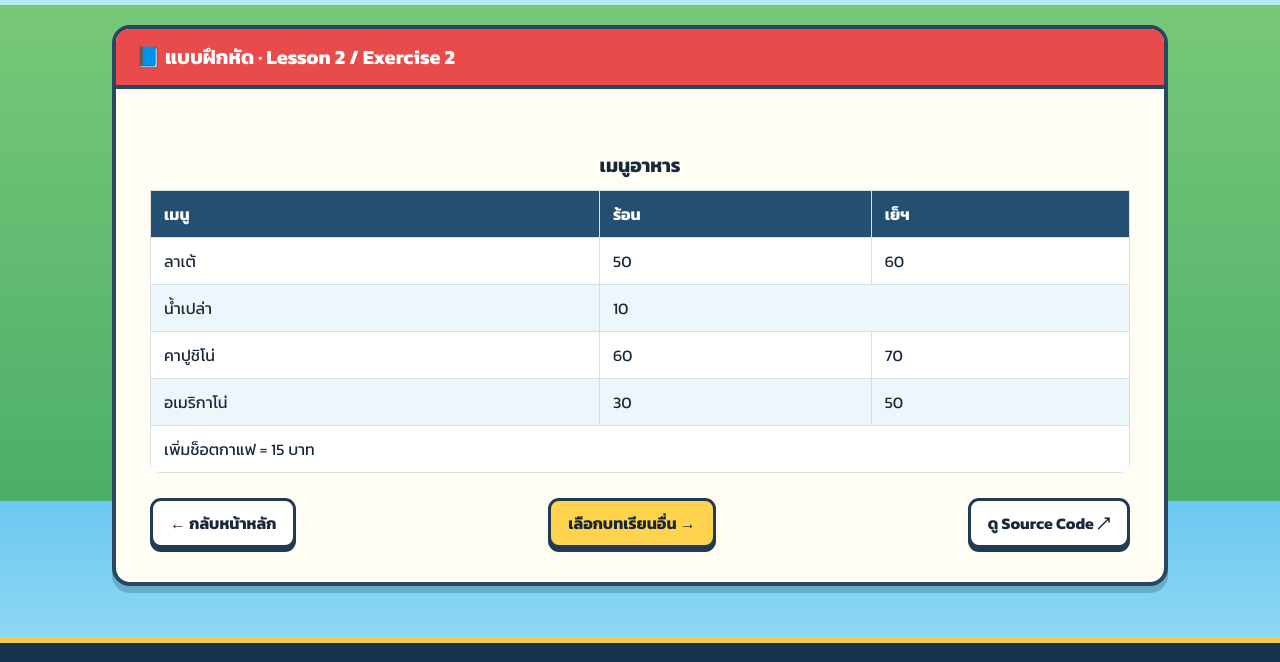
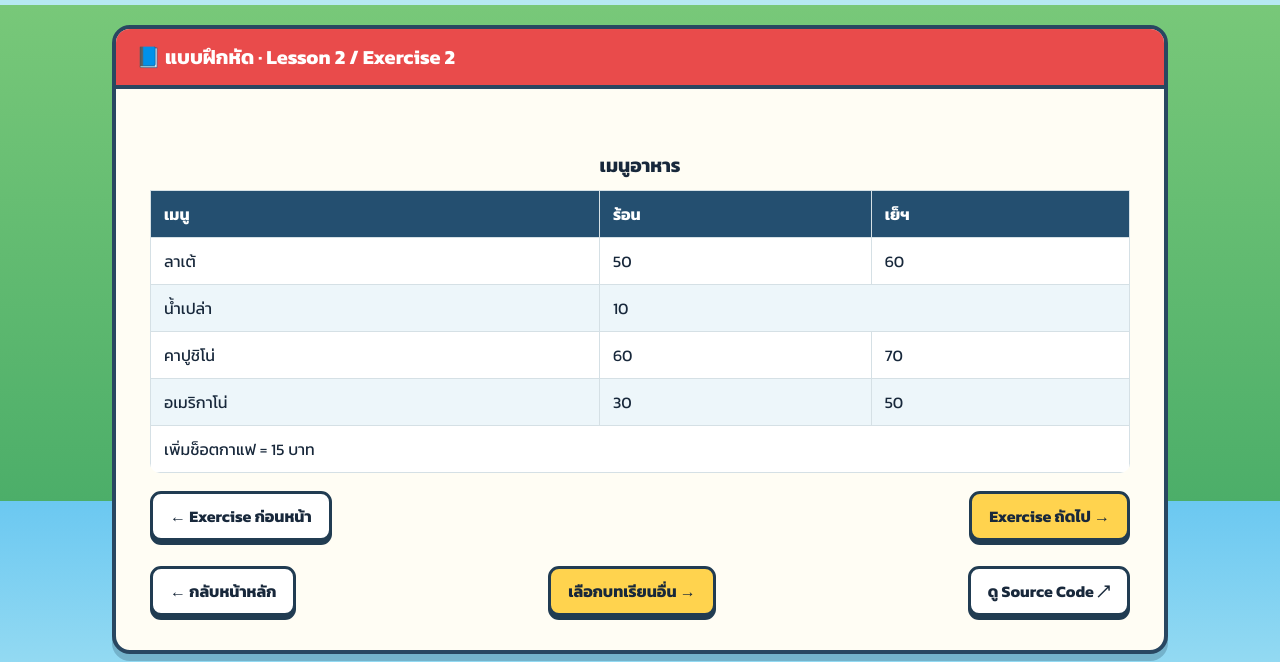
Before and after one commit to WaySpaceOrg/PHP_6802102147006, a plain HTML site: page Lesson2/ex2.html in a window 1280 px wide. Shown: the part 299-961 px from the top of the page. Drawn offline with Linux system fonts and the light colour scheme.

Commit message:
Add previous and next exercise navigation to Lesson2/ex2.html

```diff
--- a/Lesson2/ex2.html
+++ b/Lesson2/ex2.html
@@ -53,6 +53,10 @@
 </table>
 
 
+<nav class="actions" aria-label="เชื่อมโยงแบบฝึกหัด" style="display:flex;flex-wrap:wrap;gap:10px;justify-content:space-between;margin:18px 0;">
+  <a class="btn btn-light" href="ex1.html">← Exercise ก่อนหน้า</a>
+  <a class="btn btn-gold" href="ex3.html">Exercise ถัดไป →</a>
+</nav>
 <div class="actions"><a class="btn btn-light" href="../index.html">← กลับหน้าหลัก</a><a class="btn btn-gold" href="../index.html#lessons">เลือกบทเรียนอื่น →</a><a class="btn btn-light" href="https://github.com/WaySpaceOrg/PHP_6802102147006/blob/main/Lesson2/ex2.html" target="_blank" rel="noopener noreferrer">ดู Source Code ↗</a></div>
 </div></article>
 </main>
```
